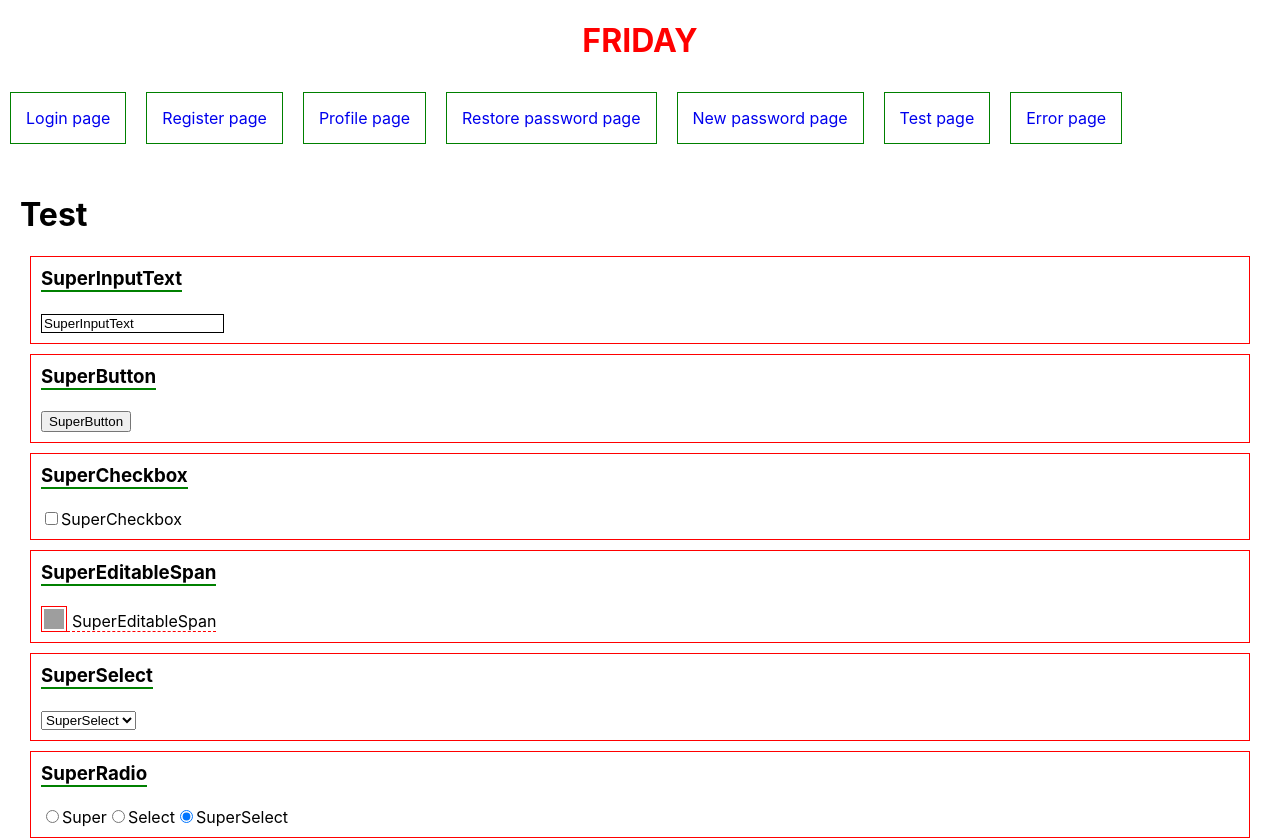
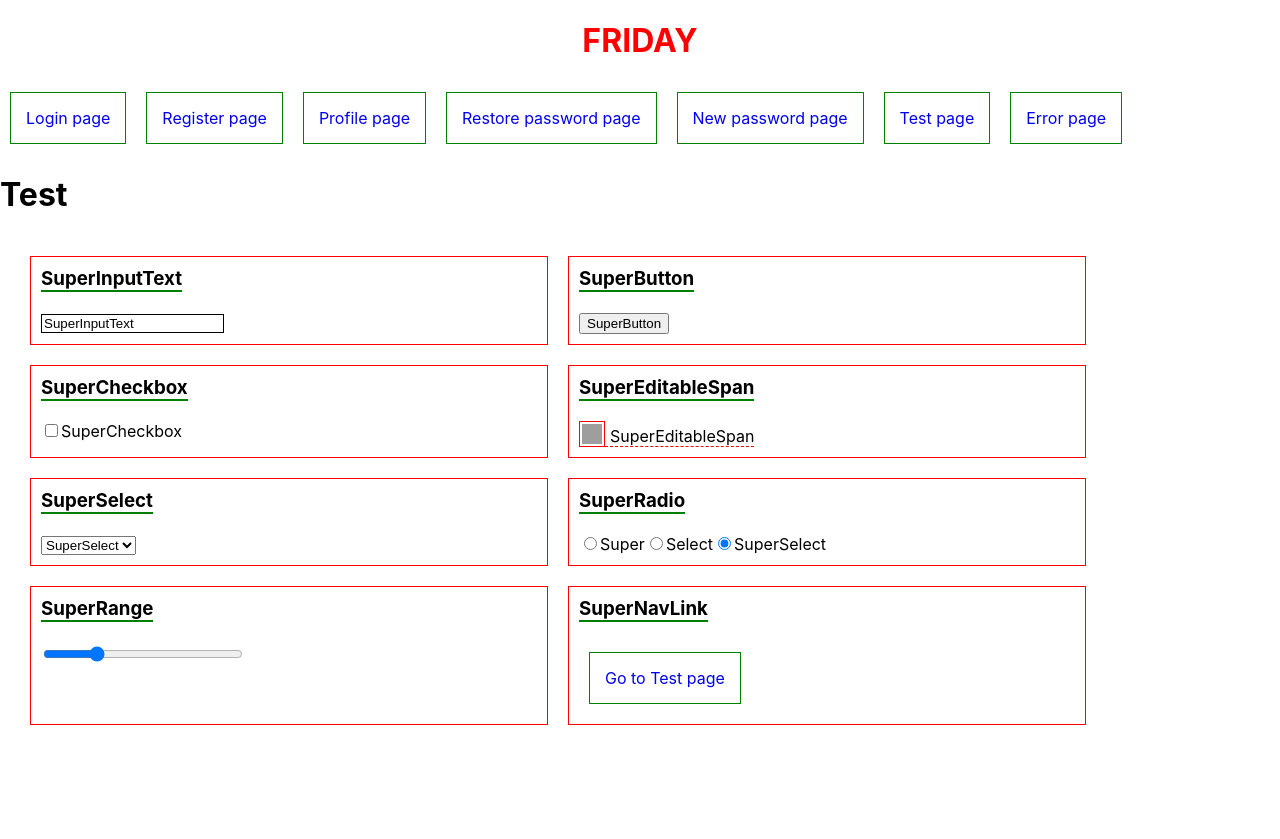
Before and after one commit to AlexndrG/Friday, a React (Create React App) app: page /#/ in a window 1280 px wide. Shown: the top 839 px of the page. After the commit the page ends 800 px from the top, so only its background shows below. Built offline with nearby package versions, Linux system fonts and the light colour scheme; grey boxes are pictures that could not be loaded.

Commit message:
Add thunkMiddleware.

```diff
--- a/src/bll/store.ts
+++ b/src/bll/store.ts
@@ -1,10 +1,10 @@
-import {combineReducers, createStore} from 'redux'
+import {applyMiddleware, combineReducers, createStore} from 'redux'
 import {loginReducer} from './loginReducer'
 import {profileReducer} from './profileReducer'
 import {registerReducer} from './registerReducer'
 import {passwordNewReducer} from './passwordNewReducer';
 import {passwordRestoreReducer} from './passwordRestoreReducer';
-
+import thunkMiddleware from 'redux-thunk';
 
 const reducers = combineReducers({
     login: loginReducer,
@@ -14,7 +14,7 @@ const reducers = combineReducers({
     passwordRestore: passwordRestoreReducer,
 })
 
-const store = createStore(reducers)
+const store = createStore(reducers,applyMiddleware(thunkMiddleware))
 
 export default store
 
--- a/src/components/ShowComponent/ShowComponent.module.css
+++ b/src/components/ShowComponent/ShowComponent.module.css
@@ -1,4 +1,6 @@
 .item {
+    display: inline-block;
+    min-width: 40%;
     border: 1px solid red;
     padding: 10px;
     margin: 10px;
--- a/src/components/c2-pages/Test/Test.module.css
+++ b/src/components/c2-pages/Test/Test.module.css
@@ -1,4 +1,6 @@
 .main {
+    display: flex;
+    flex-wrap: wrap;
     padding: 10px;
     margin: 10px;
 }
--- a/src/components/c2-pages/Test/Test.tsx
+++ b/src/components/c2-pages/Test/Test.tsx
@@ -17,9 +17,10 @@ export function Test() {
     // const [value1Range, setValue1Range] = useState(25)
 
     return (
-        <div className={s.main}>
+        <div>
             <h1>Test</h1>
 
+            <div className={s.main}>
                 <ShowComponent name={'SuperInputText'} node={
                     <SuperInputText
                         value={'SuperInputText'}
@@ -97,5 +98,6 @@ export function Test() {
                 }/>
 
             </div>
+        </div>
     )
 }
```
Lines whose indentation alone changed are shown as unchanged.
